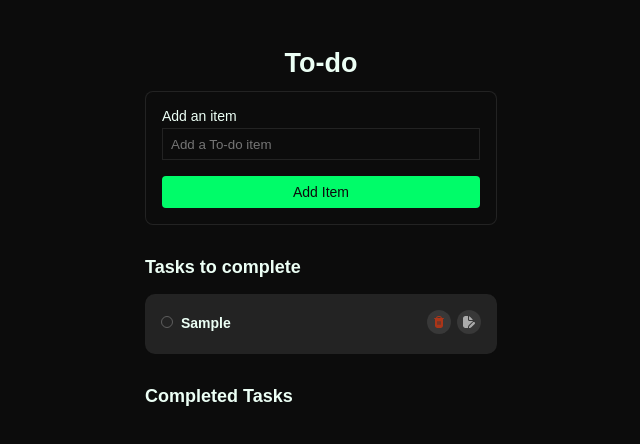
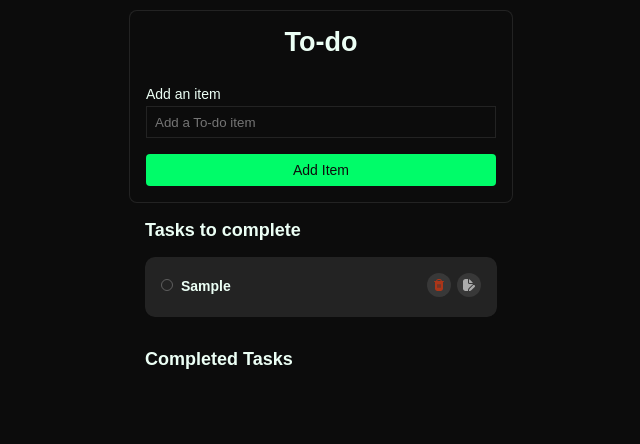
Before and after one commit to ifeola/To-do-v2, a website: page index.html in a window 1280 px wide. Both pictures are taken after typing "Sample" into the empty fields and a click on the input "Add Item". Shown: the whole page, without its empty margins (319-959 px from the left). Drawn offline with Linux system fonts and the light colour scheme.

Commit message:
New commit

```diff
--- a/index.html
+++ b/index.html
@@ -8,8 +8,9 @@
   </head>
   <body>
     <div id="todo">
+      <header>
+        <form class="todo__header" id="todo-form">
           <h2>To-do</h2>
-      <form class="todo__header" id="todo-form">
           <label for="todo__input" class="todo__label">
             <span class="input__title">Add an item</span>
             <input
@@ -21,6 +22,8 @@
           </label>
           <input type="submit" value="Add Item" class="todo__btn" />
         </form>
+      </header>
+      <section class="section">
         <div class="to-complete">
           <h3>Tasks to complete</h3>
           <ul class="todo__body" id="todo__not-completed"></ul>
@@ -30,6 +33,7 @@
           <h3>Completed Tasks</h3>
           <ul class="todo__body" id="todo__completed"></ul>
         </div>
+      </section>
     </div>
     <script src="index.js"></script>
   </body>
--- a/index.js
+++ b/index.js
@@ -5,6 +5,7 @@ const todoComplete = document.querySelector("#todo__completed");
 const todoForm = document.querySelector("#todo-form");
 
 const tasks = [];
+let checkedTasks = [];
 
 class UI {
   static addTask(todoItem) {
@@ -93,18 +94,15 @@ class UI {
   }
 
   static checkedItem(targetChecked) {
-    const checked = targetChecked.parentElement.parentElement.parentElement;
     if (targetChecked.checked === true) {
-      todoComplete.appendChild(checked);
-      targetChecked.parentElement.nextElementSibling.querySelector(
-        ".edit"
-      ).style.display = "none";
+      const checkedEl = targetChecked.parentElement.parentElement.parentElement;
+      todoList.removeChild(checkedEl);
+      todoComplete.appendChild(checkedEl);
     }
-    if (targetChecked.checked === false) {
-      todoList.appendChild(checked);
-      targetChecked.parentElement.nextElementSibling.querySelector(
-        ".edit"
-      ).style.display = "flex";
+    if (targetChecked.checked !== true) {
+      const checkedEl = targetChecked.parentElement.parentElement.parentElement;
+      todoComplete.removeChild(checkedEl);
+      todoList.appendChild(checkedEl);
     }
   }
 }
--- a/sass/main.scss
+++ b/sass/main.scss
@@ -16,6 +16,8 @@ body {
   color: v.$accent-color;
   display: grid;
   place-items: center;
+  // overflow: hidden;
+
 }
 
 img, svg {
@@ -26,10 +28,21 @@ img, svg {
 
 #todo {
   position: relative;
-  margin-block-start: 3rem;
   padding-inline: 16px;
   width: 100%;
   max-width: 24rem;
+
+  header {
+    position: fixed;
+    background-color: v.$secondary-color;
+    // width: 100%;
+    top: 0;
+    left: 50%;
+    transform: translate(-50%);
+    width: 100%;
+    max-width: 24rem;
+    padding-top: 10px;
+  }
 
   h2 {
     text-align: center;
@@ -41,9 +54,15 @@ img, svg {
     font-size: 18px;
   }
 
+  .section {
+    margin-top: 220px;
+  }
+
 
 .to-complete, .completed {
-  margin-top: 32px
+  margin-top: 32px;
+  overflow: auto;
+
 }
 
 .todo__header,
@@ -62,6 +81,7 @@ img, svg {
   border: none;
   padding: 0;
   margin-top: 16px;
+  overflow: auto;
   list-style: none;
 }
 
```
Also changed, not shown: css/main.css. Lines whose indentation alone changed are shown as unchanged.
